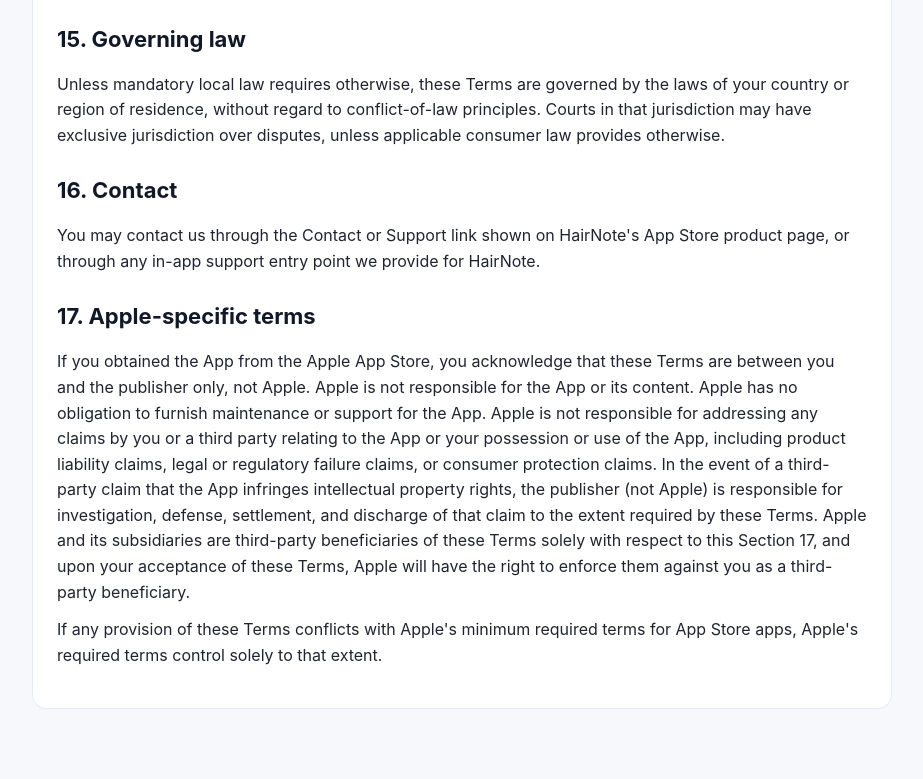
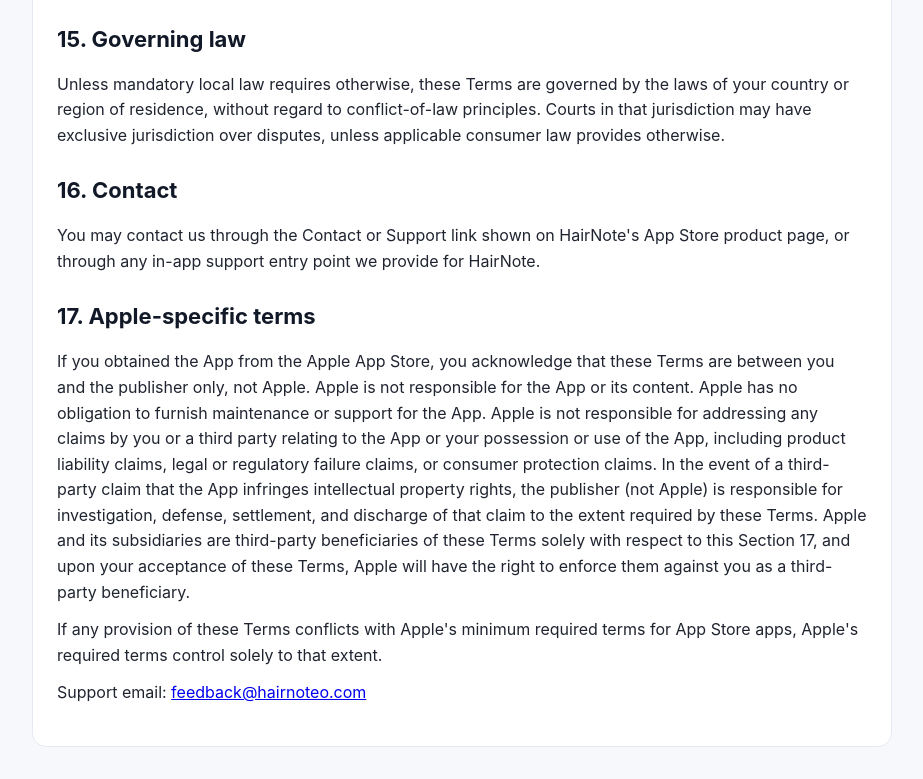
Before and after one commit to pnyccsvchk-gif/HairNote, a plain HTML site: page terms.html in a window 1280 px wide. Shown: the part 3251-4030 px from the top of the page, without its empty margins (178-1101 px from the left). Before the commit the page ends 3992 px from the top, so only its background shows below. Drawn offline with Linux system fonts and the light colour scheme.

Commit message:
Update terms.html

```diff
--- a/terms.html
+++ b/terms.html
@@ -108,6 +108,7 @@
       <h2>17. Apple-specific terms</h2>
       <p>If you obtained the App from the Apple App Store, you acknowledge that these Terms are between you and the publisher only, not Apple. Apple is not responsible for the App or its content. Apple has no obligation to furnish maintenance or support for the App. Apple is not responsible for addressing any claims by you or a third party relating to the App or your possession or use of the App, including product liability claims, legal or regulatory failure claims, or consumer protection claims. In the event of a third-party claim that the App infringes intellectual property rights, the publisher (not Apple) is responsible for investigation, defense, settlement, and discharge of that claim to the extent required by these Terms. Apple and its subsidiaries are third-party beneficiaries of these Terms solely with respect to this Section 17, and upon your acceptance of these Terms, Apple will have the right to enforce them against you as a third-party beneficiary.</p>
       <p>If any provision of these Terms conflicts with Apple's minimum required terms for App Store apps, Apple's required terms control solely to that extent.</p>
+      <p>Support email: <a href="mailto:feedback@hairnoteo.com">feedback@hairnoteo.com</a></p>
     </article>
   </main>
 </body>
```
